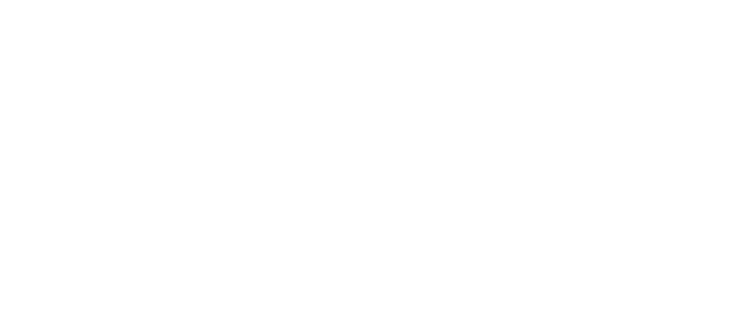
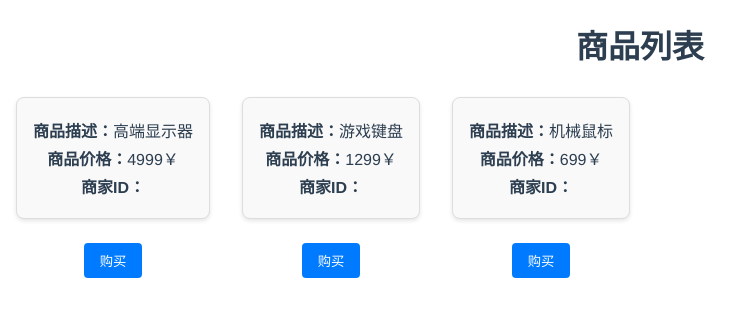
Before and after one commit to hwcctn/UML, a Vue app in the folder frontend/: page /#/product in a window 1280 px wide. Before the commit this address had no page. Shown: the top 316 px of the page, without its empty margins (0-752 px from the left). Built offline with nearby package versions, Linux system fonts and the light colour scheme.

Commit message:
products build

```diff
--- a/frontend/package.json
+++ b/frontend/package.json
@@ -10,6 +10,7 @@
     "axios": "^1.7.9",
     "core-js": "^3.8.3",
     "element-plus": "^2.9.1",
+    "pinia": "^2.3.0",
     "register-service-worker": "^1.7.2",
     "vue": "^3.2.13",
     "vue-router": "^4.0.3"
--- a/frontend/src/App.vue
+++ b/frontend/src/App.vue
@@ -1,5 +1,6 @@
 <template>
   <router-view/>
+
 </template>
 
 <style>
--- /dev/null
+++ b/frontend/src/components/product/ProductCard.vue
@@ -0,0 +1,38 @@
+<template>
+  <div class="product-card">
+    <p><strong>商品描述：</strong>{{ description }}</p>
+    <p><strong>商品价格：</strong>{{ price }}￥</p>
+    <p><strong>商家ID：</strong>{{ merchan_id }}</p>
+  </div>
+</template>
+
+<script setup>
+defineProps({
+    description:{
+        type:String,
+        required:true,
+    },
+    price:{
+        type:Number,
+        required:true,
+    },
+    merchan_id:{
+        type:Number,
+        required:true
+    }
+})
+</script>
+
+<style  scoped>
+.product-card {
+    border: 1px solid #ddd;
+    border-radius: 8px;
+    padding: 16px;
+    margin: 8px;
+    background-color: #f9f9f9;
+    box-shadow: 0 2px 4px rgba(0, 0, 0, 0.1);
+  }
+  .product-card p {
+    margin: 4px 0;
+  }
+</style>
--- /dev/null
+++ b/frontend/src/components/product/ProductList.vue
@@ -0,0 +1,58 @@
+<template>
+    <div>
+      <h1>商品列表</h1>
+      <div class="product-list">
+        <!-- 渲染每个商品，并为每个商品添加对应的购买按钮 -->
+        <div v-for="(product, index) in products" :key="index" class="product-item">
+          <ProductCard
+            :description="product.description"
+            :price="product.price"
+            :merchant_id="product.merchant_id"
+          />
+          <!-- 购买按钮，绑定到当前商品 -->
+          <button @click="buyProduct(product)">购买</button>
+        </div>
+      </div>
+    </div>
+  </template>
+
+  <script setup>
+  import ProductCard from './ProductCard.vue';
+  import { useProductStore } from '@/stores/productStore';
+  const productStore = useProductStore();
+  let { products } = productStore;
+
+  // 处理购买按钮点击事件
+  const buyProduct = (product) => {
+    console.log(`购买商品：${product.description}`);
+    // 在这里可以执行更多操作，例如添加到购物车或跳转到购买页面等
+  }
+  </script>
+
+  <style scoped>
+  .product-list {
+    display: flex;
+    flex-wrap: wrap;
+    gap: 16px;
+  }
+
+  .product-item {
+    display: flex;
+    flex-direction: column;
+    align-items: center;
+  }
+
+  button {
+    margin-top: 16px;
+    padding: 8px 16px;
+    background-color: #007bff;
+    color: white;
+    border: none;
+    border-radius: 4px;
+    cursor: pointer;
+  }
+
+  button:hover {
+    background-color: #0056b3;
+  }
+  </style>
--- a/frontend/src/main.js
+++ b/frontend/src/main.js
@@ -2,6 +2,7 @@
 import App from './App.vue'
 import './registerServiceWorker'
 import router from './router'
+import { createPinia } from 'pinia';
 import ElementPlus from 'element-plus'
 import  * as ElementPlusIconsVue from '@element-plus/icons-vue'
 import 'element-plus/dist/index.css'
@@ -10,4 +11,4 @@
     app.component(key, component)
   }
 
-  app.use(ElementPlus).use(router).mount('#app')
+  app.use(createPinia()).use(ElementPlus).use(router).mount('#app')
--- a/frontend/src/router/index.js
+++ b/frontend/src/router/index.js
@@ -9,12 +9,15 @@
   },
   {
     path:'/',
-
     name:"head",
     component:()=>import("../components/HelloWorld.vue")
+},
+  {
+    path:'/product',
+    name:"product",
+    component:()=>import("../views/user/index.vue")
 
-},
-
+  }
 ]
 
 const router = createRouter({
--- /dev/null
+++ b/frontend/src/stores/productStore/index.js
@@ -0,0 +1,14 @@
+import {defineStore} from 'pinia'
+import { reactive } from 'vue'
+export const useProductStore=defineStore('product',()=>{
+    let products=reactive([
+        { description: '优质手机', price: 3999, merchant_id: 101 },
+        { description: '轻薄笔记本', price: 6999, merchant_id: 102 },
+        { description: '无线耳机', price: 999, merchant_id: 103 },
+    ])
+    const setProducts = (newProducts) => {
+        products.splice(0, products.length, ...newProducts); // 一步清空并替换
+      };
+
+    return {products,setProducts}
+})
--- /dev/null
+++ b/frontend/src/views/user/index.vue
@@ -0,0 +1,22 @@
+<template>
+  <div>
+    <ProductList></ProductList>
+  </div>
+</template>
+
+<script setup>
+import { useProductStore } from '@/stores/productStore';
+import ProductList from '@/components/product/ProductList.vue';
+const productStore=useProductStore();
+const {setProducts}=productStore;
+const newProducts = [
+    { description: '高端显示器', price: 4999, merchant_id: 201 },
+    { description: '游戏键盘', price: 1299, merchant_id: 202 },
+    { description: '机械鼠标', price: 699, merchant_id: 203 },
+  ];
+  setProducts(newProducts)
+</script>
+
+<style  scoped>
+
+</style>
```
Also changed, not shown: frontend/src/views/merchant/index.vue (added, +13 -0 lines), 1 other file (tests, documents, lock files or other folders).
